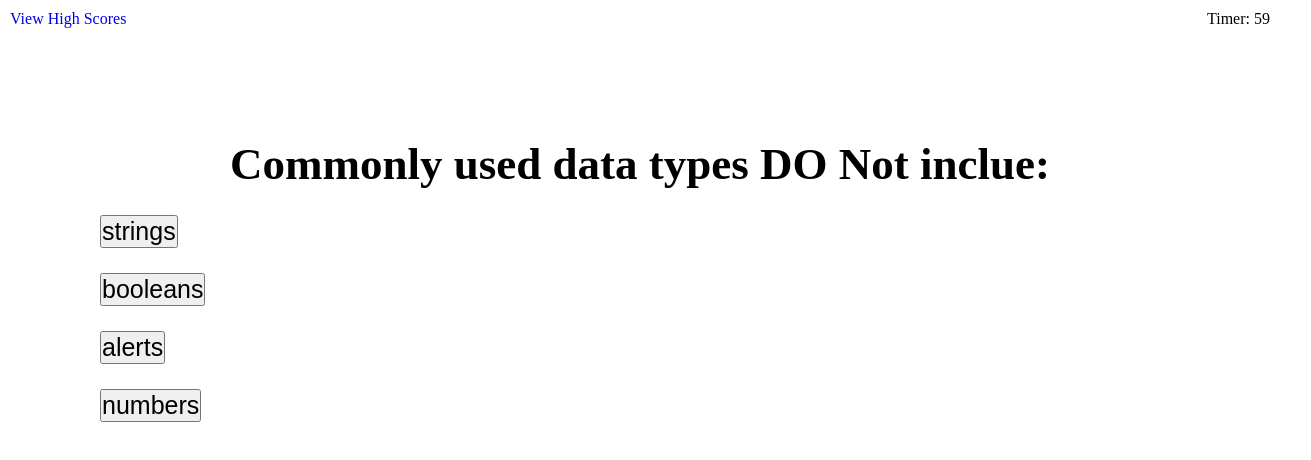
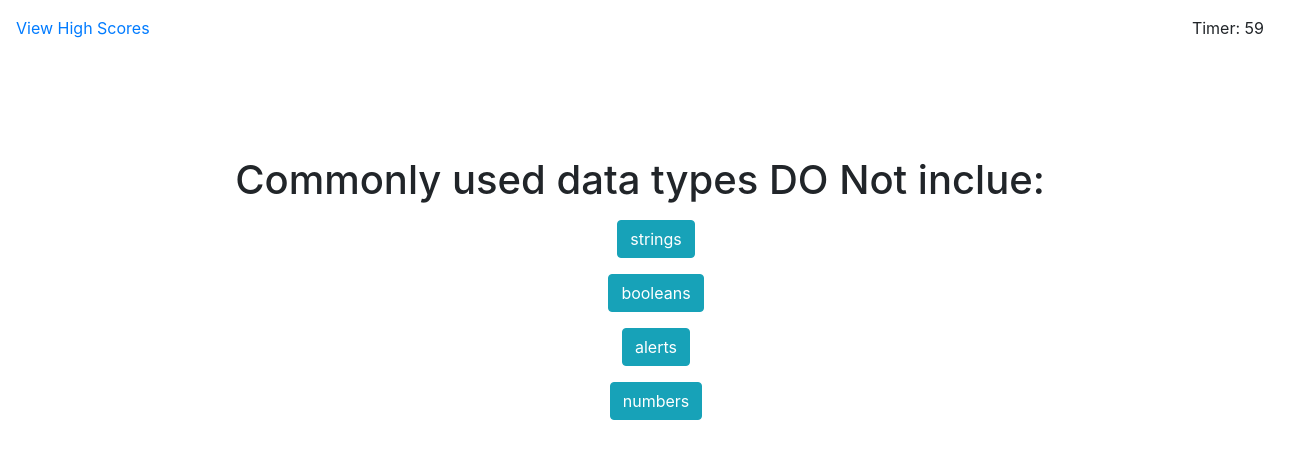
Before and after one commit to bobswiftfoot/code-quiz, a plain HTML site: page index.html in a window 1280 px wide. Both pictures are taken after a click on the button "Start Quiz". Shown: the whole page, 1311 px wide, since content can reach past the window. Drawn offline with nearby package versions, Linux system fonts and the light colour scheme.

Commit message:
Added bootstrap styling

```diff
--- a/assets/css/style.css
+++ b/assets/css/style.css
@@ -3,24 +3,6 @@
     margin: 0;
     padding: 0;
     box-sizing: border-box;
-}
-
-header
-{
-    display: flex;
-    flex-wrap: wrap;
-    justify-content: space-between;
-}
-
-header a
-{
-    text-decoration: none;
-    margin: 10px;
-}
-
-header p
-{
-    margin: 10px;
 }
 
 section
@@ -29,36 +11,15 @@ section
     text-align: center;
 }
 
-h1
-{
-    font-size: 45px;
-}
-
 .startScreen p
 {
-    font-size: 30px;
+    font-size: 27px;
     margin: 10px 0;
-}
-
-.startScreen button
-{
-    font-size: 25px;
 }
 
 .questionScreen, .resultsScreen
 {
     display: none;
-}
-
-.buttonWrapper
-{
-    text-align: left;
-    margin: 25px 0;
-}
-
-.questionScreen button
-{
-    font-size: 25px;
 }
 
 .resultsScreen p
@@ -67,11 +28,6 @@ h1
     margin: 10px 0;
 }
 
-.resultsScreen button
-{
-    font-size: 25px;
-}
-
 .resultSection
 {
     display: none;
--- a/assets/js/highscoreScript.js
+++ b/assets/js/highscoreScript.js
@@ -25,6 +25,7 @@ function loadScores()
     for(var i = 0; i < highscores.length; i++)
     {
         var list = document.createElement("li");
+        list.className = "list-group-item list-group-item-primary";
         var nameP = document.createElement("p");
         nameP.textContent = (i+1) + ". " + highscores[i].playerName + ": " + highscores[i].playerScore;
         list.appendChild(nameP);
@@ -49,6 +50,8 @@ function addEmptyChild()
     emptyChild= document.createElement("li");
     var nameP = document.createElement("p");
     nameP.textContent = "No current high scores";
+    emptyChild.className = "list-group-item list-group-item-primary";
+
     emptyChild.appendChild(nameP);
     document.querySelector(".highscoreList").appendChild(emptyChild);
 }
--- a/assets/js/script.js
+++ b/assets/js/script.js
@@ -12,7 +12,7 @@ var questions = [   {q:"Commonly used data types DO Not inclue:", a1:"strings",
                     {q:"A very useful tool used during development and debugging for printing content to the debugger is:", a1:"JavaScript", a2:"terminal/bash", a3:"for loops", a4:"console.log", a:3}];
 
 var currentQuestion = 0;
-var score = 0;
+var timeInterval = null;
 var timer = 60;
 
 function initilize()
@@ -29,14 +29,13 @@ function startGame()
 {
     timerSpan.textContent = timer;
 
-    var timeInterval = setInterval(function()
+    timeInterval = setInterval(function()
     {
         timerSpan.textContent = timer;
 
         if(!timer)
         {
             displayResults();
-            clearInterval(timeInterval);
             resultSection.setAttribute("style", "display:block");
             resultSection.querySelector("p").textContent = "Times up!";
             return;
@@ -67,11 +66,14 @@ function answerQuestion()
     resultSection.setAttribute("style", "display:block");
     if(correctAnswer === answer)
     {
-        score++;
         resultSection.querySelector("p").textContent = "Correct";
     }
     else
+    {
+        timer-=10;
+        timerSpan.textContent = timer;
         resultSection.querySelector("p").textContent = "Wrong";
+    }
 
 
     currentQuestion++;
@@ -83,10 +85,11 @@ function answerQuestion()
 
 function displayResults()
 {
+    clearInterval(timeInterval);
     questionsScreen.setAttribute("style", "display:none");
     resultsScreen.setAttribute("style", "display:block");
 
-    resultsScreen.querySelector("span").textContent = score;
+    resultsScreen.querySelector("span").textContent = timer;
 }
 
 function submitScore()
@@ -100,7 +103,7 @@ function submitScore()
     highscores.push(
         {
             playerName:name,
-            playerScore:score,
+            playerScore:timer,
         });
 
     localStorage.setItem("highscores", JSON.stringify(highscores));
--- a/index.html
+++ b/index.html
@@ -5,35 +5,36 @@
     <meta charset="UTF-8">
     <meta http-equiv="X-UA-Compatible" content="IE=edge">
     <meta name="viewport" content="width=device-width, initial-scale=1.0">
+    <link rel="stylesheet" href="https://cdnjs.cloudflare.com/ajax/libs/twitter-bootstrap/4.3.1/css/bootstrap.min.css">
     <link rel="stylesheet" href="./assets/css/style.css" />
     <title>Code Quiz</title>
 </head>
 
 <body>
-    <header>
+    <header class="row justify-content-between m-3">
         <!--TODO: Change this to go to highscore.html-->
-        <a href="./highscores.html">View High Scores</a>
+        <a href="./highscores.html" class="text-decoration-none">View High Scores</a>
         <p>Timer: <span class="timerSpan">0</span></p>
     </header>
     <section class="startScreen" id="startScreen">
         <h1>Coding Quiz Challange</h1>
         <p>Try to answer the following code-related questions within the time limit.</p>
         <p>Keep in mind that incorrect answers will penalize your score/time by 10 seconds</p>
-        <button id="startQuiz">Start Quiz</button>
+        <button id="startQuiz" class="btn btn-primary btn-lg">Start Quiz</button>
     </section>
-    <section class="questionScreen" id="questionsScreen">
-        <h1 class="question">Sample Question to fill out and test the html formating</h1>
-        <div class="buttonWrapper">
-            <button id="answer1">Answer 1</button>
+    <section class="questionScreen row text-align-center" id="questionsScreen">
+        <h1 class="question col-12">Sample Question to fill out and test the html formating</h1>
+        <div class="buttonWrapper col-12 m-3">
+            <button id="answer1" class="btn btn-info">Answer 1</button>
         </div>
-        <div class="buttonWrapper">
-            <button id="answer2">Answer 2</button>
+        <div class="buttonWrapper col-12 m-3">
+            <button id="answer2" class="btn btn-info">Answer 2</button>
         </div>
-        <div class="buttonWrapper">
-            <button id="answer3">Answer 3</button>
+        <div class="buttonWrapper col-12 m-3">
+            <button id="answer3" class="btn btn-info">Answer 3</button>
         </div>
-        <div class="buttonWrapper">
-            <button id="answer4">Answer 4</button>
+        <div class="buttonWrapper col-12 m-3">
+            <button id="answer4" class="btn btn-info">Answer 4</button>
         </div>
     </section>
     <section class="resultsScreen" id="resultsScreen">
@@ -41,12 +42,15 @@
         <p>Your Final Score is <span class="scoreSpan">0</span></p>
         <label for="initals">Enter Initals: </label>
         <input type="text" name="initals" id="initals"/>
-        <button id="resultSubmit">Submit</button>
+        <button id="resultSubmit" class="btn btn-success">Submit</button>
     </section>
     <div class="resultSection" id="resultSection">
         <p class="result"></p>
     </div>
 
+    <script src="https://cdnjs.cloudflare.com/ajax/libs/jquery/3.4.1/jquery.min.js"></script>
+    <script src="https://cdnjs.cloudflare.com/ajax/libs/popper.js/1.15.0/umd/popper.min.js"></script>
+    <script src="https://cdnjs.cloudflare.com/ajax/libs/twitter-bootstrap/4.3.1/js/bootstrap.min.js"></script>
     <script src="./assets/js/script.js"></script>
 </body>
 
```
Also changed, not shown: highscores.html (+10 -4 lines).
